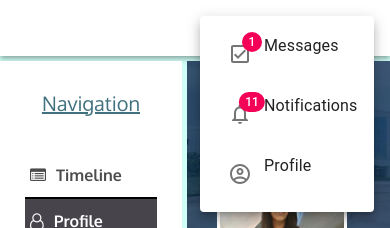
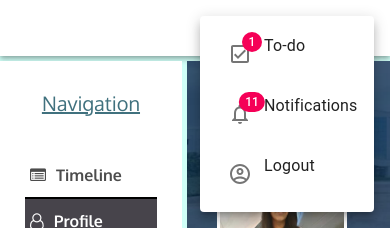
Before and after one commit to Nag112/collegeMIS, a React (Create React App) app: page /profile in a window 390 px wide. Both pictures are taken after a click on the button 350 px from the left and 28 px from the top of the page. Shown: the top 228 px of the page. Built offline with nearby package versions, Linux system fonts and the light colour scheme; a web font is replaced by a local one.

Commit message:
default redirection fix

```diff
--- a/src/App.js
+++ b/src/App.js
@@ -14,7 +14,7 @@ export default class App extends React.Component {
     super(props);
     if(!localStorage.getItem('auth-token'))
     {
-      this.props.history.push('/login')
+     // this.props.history.push('/login')
     }
   }
   state = {
--- a/src/components/header/index.jsx
+++ b/src/components/header/index.jsx
@@ -104,7 +104,7 @@ export default function PrimarySearchAppBar(props) {
             <CheckBoxOutlineIcon />
           </Badge>
         </IconButton>
-        <p>Messages</p>
+        <p>To-do</p>
       </MenuItem>
       <MenuItem>
         <IconButton aria-label="show 11 new notifications" color="rgb(76, 124, 120)">
@@ -123,7 +123,7 @@ export default function PrimarySearchAppBar(props) {
         >
           <AccountCircle />
         </IconButton>
-        <p>Profile</p>
+        <p>Logout</p>
       </MenuItem>
     </Menu>
   );
--- a/src/index.js
+++ b/src/index.js
@@ -11,7 +11,7 @@ ReactDOM.render(
       <Route exact path="/" component={Login}/>
       <Route exact path="/timeline" component={App} />
       <Route exact path="/profile" component={Profile}/>
-      <Redirect from="*" to={Login}/>
+      <Redirect from="*" to='/timeline'/>
     </Switch>
   </Router>,
   document.getElementById("root")
```
